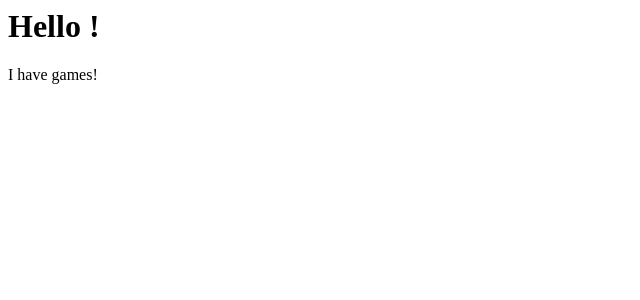
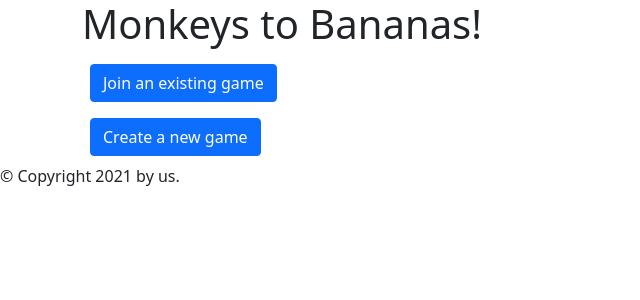
Before and after one commit to mckib2/monkeys-to-bananas, a Flask app: page / in a window 1280 px wide. Shown: the top 300 px of the page, without its empty margins (0-640 px from the left). Run offline with Flask 2, Linux system fonts and the light colour scheme; data comes from the database, SQL or seed files in the repository.

Commit message:
Made more updates than I'd planned

```diff
--- a/db.py
+++ b/db.py
@@ -21,6 +21,7 @@ def initialize():
         cur.execute("CREATE TABLE games (id INTEGER PRIMARY KEY, keyword text, ownerid INTEGER)")
         cur.execute("CREATE TABLE players (id INTEGER PRIMARY KEY, username text, gameid INTEGER, approved INTEGER)")
         cur.execute("INSERT INTO games (keyword) VALUES ('myCoolKeyword')")
+        cur.execute("INSERT INTO games (keyword) VALUES ('mySecondCoolKeyword')")
 
 
 def get_games():
--- a/server.py
+++ b/server.py
@@ -11,10 +11,25 @@ app = Flask(__name__)
 
 @app.route('/')
 def splash_page():
-    return render_template('splash.html', games=db.get_games())
-
+    infoForSplashPage = {
+        "bootstrapInfo":bootstrapInfo,
+        "games":db.get_games(),
+        "maxActiveGames":maxActiveGames
+    }
+    # return render_template('splash.html', games=db.get_games())
+    return render_template('splash.html', info=infoForSplashPage)
 
 # on start
 maxActiveGames = 10
 maxNumPlayers = 10
+bootstrapInfo = {
+    "head":[
+        "<meta charset='utf-8'>",
+        "<meta name='viewport' content='width=device-width, initial-scale=1'>",
+        "<link href='https://cdn.jsdelivr.net/npm/bootstrap@5.0.1/dist/css/bootstrap.min.css' rel='stylesheet' integrity='sha384-+0n0xVW2eSR5OomGNYDnhzAbDsOXxcvSN1TPprVMTNDbiYZCxYbOOl7+AMvyTG2x' crossorigin='anonymous'>"
+    ],
+    "body":[
+        "<script src='https://cdn.jsdelivr.net/npm/bootstrap@5.0.1/dist/js/bootstrap.bundle.min.js' integrity='sha384-gtEjrD/SeCtmISkJkNUaaKMoLD0//ElJ19smozuHV6z3Iehds+3Ulb9Bn9Plx0x4' crossorigin='anonymous'></script>"
+    ]
+}
 db.initialize()
--- /dev/null
+++ b/templates/base.html
@@ -0,0 +1,30 @@
+<!DOCTYPE html>
+<html>
+    <head>
+        {% block head %}
+        <title>{% block title %}{% endblock %}</title>
+
+        <!-- Required meta tags -->
+        <meta charset="utf-8">
+        <meta name="viewport" content="width=device-width, initial-scale=1">
+
+        <!-- Bootstrap CSS -->
+        <link href="https://cdn.jsdelivr.net/npm/bootstrap@5.0.1/dist/css/bootstrap.min.css" rel="stylesheet" integrity="sha384-+0n0xVW2eSR5OomGNYDnhzAbDsOXxcvSN1TPprVMTNDbiYZCxYbOOl7+AMvyTG2x" crossorigin="anonymous">
+
+        {% endblock %}
+    </head>
+    <body>
+        <div id="content" class="container">{% block content %}{% endblock %}</div>
+        <div id="footer">
+            {% block footer %}
+            &copy; Copyright 2021 by us.
+            {% endblock %}
+        </div>
+
+        <script>
+            <script src="https://cdn.jsdelivr.net/npm/bootstrap@5.0.1/dist/js/bootstrap.bundle.min.js" integrity="sha384-gtEjrD/SeCtmISkJkNUaaKMoLD0//ElJ19smozuHV6z3Iehds+3Ulb9Bn9Plx0x4" crossorigin="anonymous"></script>
+        </script>
+        {% block scripts %}
+        {% endblock %}
+    </body>
+</html>
--- a/templates/splash.html
+++ b/templates/splash.html
@@ -1,13 +1,54 @@
-<html>
-  <head>
-    <title></title>
-  </head>
-  <body>
-    <h1>Hello !</h1>
-    {% if games:  %}
-    I have games!
+{% extends "base.html" %}
+{% block title %}Monkeys to Bananas: Start{% endblock %}
+{% block head %}
+  {{ super() }}
+{% endblock %}
+{% block content %}
+  <div class="d-none">
+    <h1>Preliminary Tests</h1>
+    {% if info.games:  %}
+    I have games!<br>
+    Info = {{ info.games }}<br>
+    Number of games = {{info.games|length}}<br>
+    Maximum number of active games allowed = {{info.maxActiveGames}}<br>
     {% else %}
     I don't have games!
     {% endif %}
-  </body>
-</html>
+
+    <hr>
+  </div>
+
+  <h1>Monkeys to Bananas!</h1>
+  {% if info.games|length >= info.maxActiveGames: %}
+    <p>Too many games going on. Try again later...</p>
+    <button>Try again</button>
+  {% else %}
+    {% if info.games|length > 0 %}
+      <button class="btn btn-primary m-2" onclick="showExistingGameInput()">Join an existing game</button><br>
+      <form class="d-none" id="existingGameInputBlock">
+        <div class="container">
+          <div class="row">
+            <div class="col text-start">
+              <label for="keyphraseField" class="form-label">Enter an existing game key phrase</label>
+              <input id="keyphraseField" type="text" class="form-control">
+            </div>
+          </div>
+          <div class="row">
+            <div class="col text-end">
+              <button class="btn btn-primary m-2">Join game</button>
+            </div>
+          </div>
+        </div>
+      </form>
+    {% endif %}
+    <button class="btn btn-primary m-2">Create a new game</button>
+  {% endif %}
+{% endblock %}
+{% block scripts %}
+  <script>
+    function showExistingGameInput() {
+      var keyphraseBlock = document.getElementById("existingGameInputBlock");
+      keyphraseBlock.classList.remove("d-none");
+    }
+  </script>
+{% endblock %}
```
